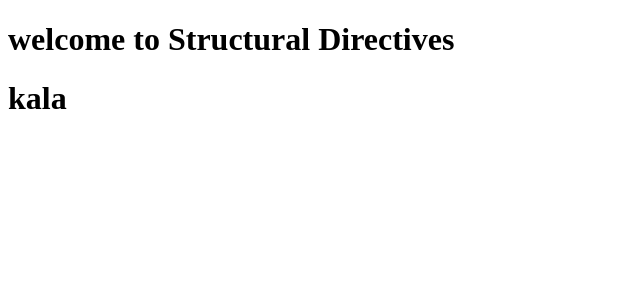
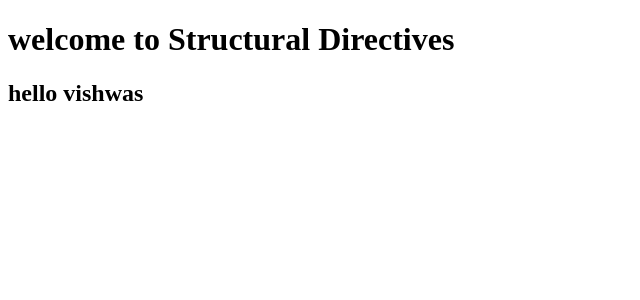
Before and after one commit to chandra-98a/Angulardegreed, an Angular app in the folder StructuralDirective/: page / in a window 1280 px wide. Shown: the top 300 px of the page, without its empty margins (0-640 px from the left). Built offline with nearby package versions, Linux system fonts and the light colour scheme.

Commit message:
Component Interaction => parent to child component

```diff
--- a/StructuralDirective/src/app/app.component.html
+++ b/StructuralDirective/src/app/app.component.html
@@ -1,4 +1,4 @@
 <div>
   <h1> welcome to {{title}}</h1>
-  <app-test></app-test>
+  <app-test [parentData]="name"></app-test>
 </div>
--- a/StructuralDirective/src/app/app.component.ts
+++ b/StructuralDirective/src/app/app.component.ts
@@ -7,5 +7,5 @@
 })
 export class AppComponent {
   title = 'Structural Directives';
-  public color="orange";
+  public name="vishwas";
 }
--- a/StructuralDirective/src/app/test/test.component.ts
+++ b/StructuralDirective/src/app/test/test.component.ts
@@ -1,21 +1,16 @@
-import { Component } from '@angular/core';
+import { Component , OnInit, Input } from '@angular/core';
 
 @Component({
   selector: 'app-test',
-  template: `
- <h2 *ngIf="displayName;  then thenBlock; else elseBlock">
- </h2>
- <ng-template #thenBlock>
-  <h1>kala</h1>
- </ng-template>
-
- <ng-template #elseBlock>
-  <h1>chandrakala</h1>
- </ng-template>
-
-  `,
+  template:`
+  <h2> {{"hello "+ name}}</h2>` ,
   styleUrls: ['./test.component.css']
 })
-export class TestComponent {
-public displayName=true;
+export class TestComponent implements OnInit{
+ngOnInit(){
+
 }
+@Input('parentData') public name: any;
+
+
+}
```
